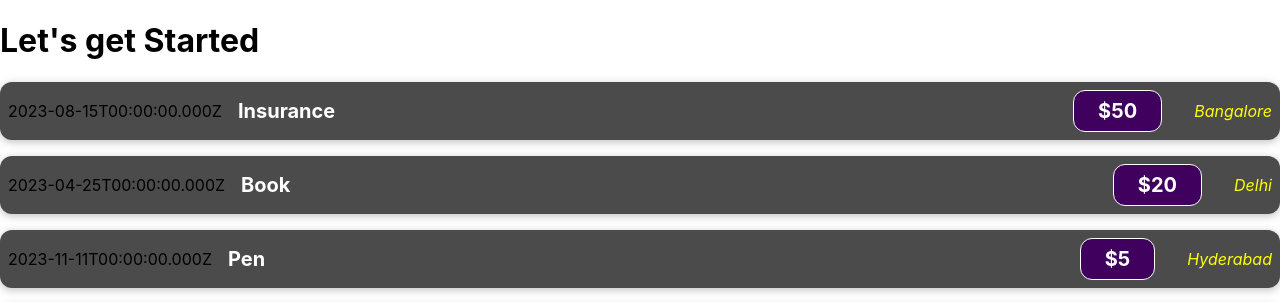
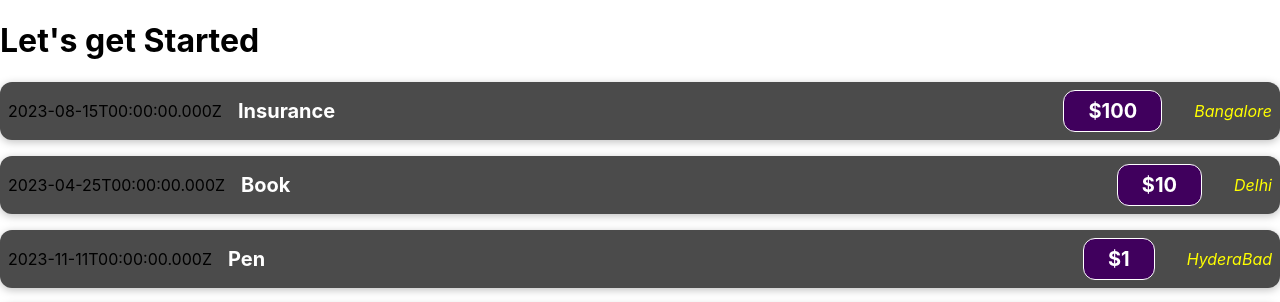
Before and after one commit to naavika/Learning-React, a React (Create React App) app: page / in a window 1280 px wide. Shown: the top 302 px of the page. Built offline with nearby package versions, Linux system fonts and the light colour scheme.

Commit message:
project-one

```diff
--- a/src/App.js
+++ b/src/App.js
@@ -1,33 +1,27 @@
 import ExpenseItem from "./components/ExpenseItem";
 
 function App() {
+  const expenses = [
+    { id: "1", date: new Date(2023, 7, 15), title: "Insurance", price: 100, location: "Bangalore" },
+    { id: "2", date: new Date(2023, 3, 25), title: "Book", price: 10, location: "Delhi" },
+    { id: "3", date: new Date(2023, 10, 11), title: "Pen", price: 1, location: "HyderaBad" },
+    { id: "4", date: new Date(2023, 1, 14), title: "Laptop", price: 200, location: "Mumbai" },
+  ];
+
   return (
     <div>
       <h1>Let's get Started</h1>
-      <ExpenseItem
-        date={new Date(2023, 7, 15)}
-        title="Insurance"
-        price="50"
-        location="Bangalore"
-      ></ExpenseItem>
-      <ExpenseItem
-        date={new Date(2023, 3, 25)}
-        title="Book"
-        price="20"
-        location="Delhi"
-      ></ExpenseItem>
-      <ExpenseItem
-        date={new Date(2023, 10, 11)}
-        title="Pen"
-        price="5"
-        location="Hyderabad"
-      ></ExpenseItem>
-      <ExpenseItem
-        date={new Date(2023, 1, 14)}
-        title="Laptop"
-        price="200"
-        location="Mumbai"
-      ></ExpenseItem>
+      {expenses.map((expense, index) => {
+        return (
+          <ExpenseItem
+            key={expense.id}
+            date={expense.date}
+            title={expense.title}
+            price={expense.price}
+            location={expense.location}
+          ></ExpenseItem>
+        );
+      })}
     </div>
   );
 }
```
